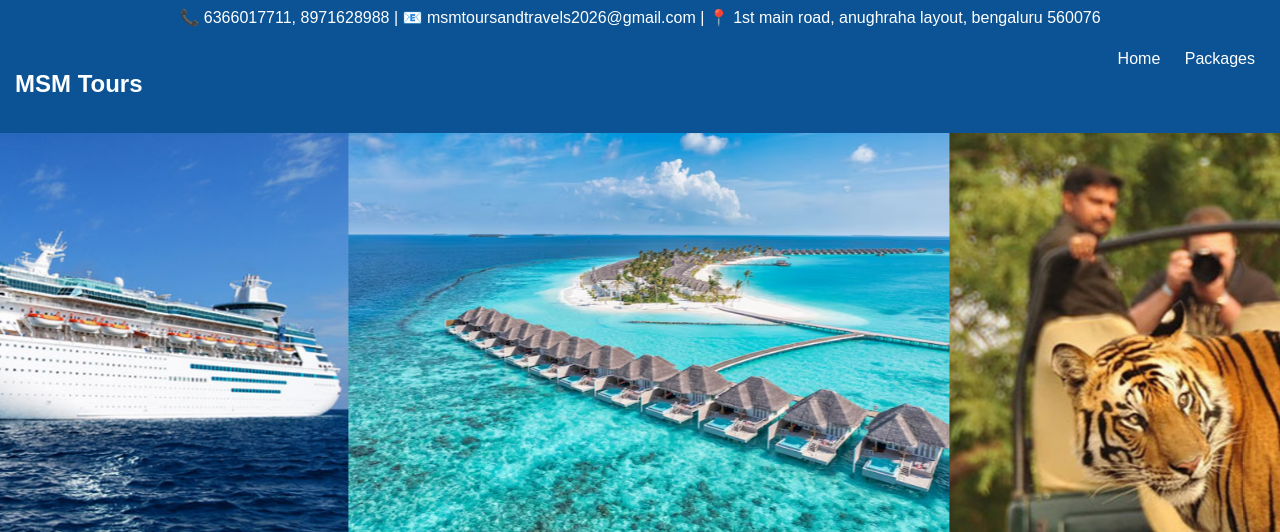
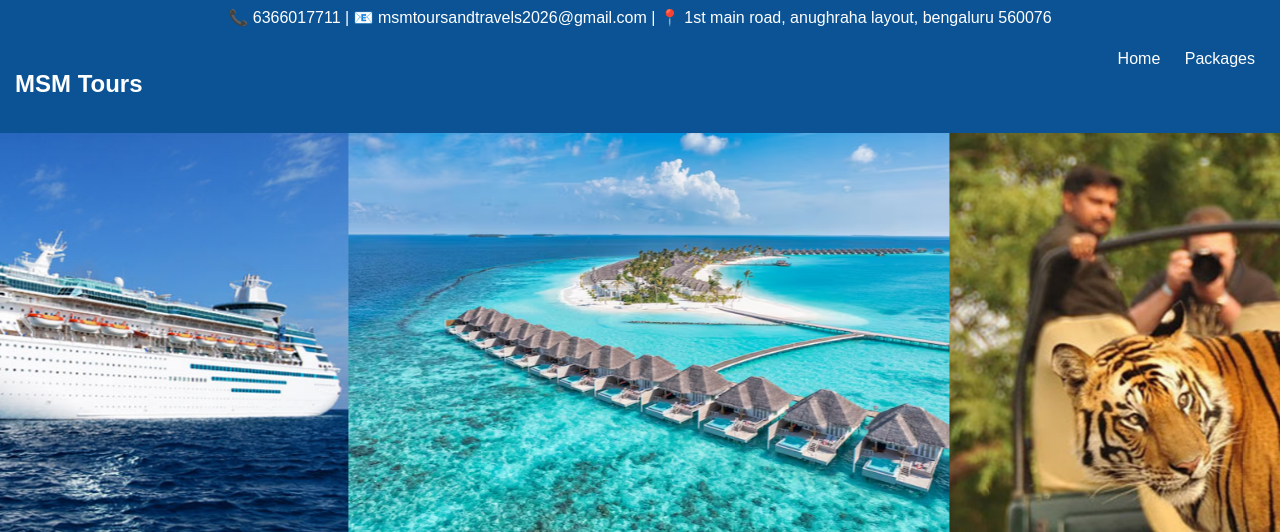
Before and after one commit to Michelle3212/MSM-Tours-Travels, a Flask app: page / in a window 1280 px wide. Shown: the top 532 px of the page. Run offline with Flask 3, Linux system fonts and the light colour scheme.

Commit message:
added requests

```diff
--- a/templates/index.html
+++ b/templates/index.html
@@ -11,7 +11,7 @@
 
 <!-- TOP CONTACT BAR -->
 <div style="background:#0b5394;color:white;text-align:center;padding:8px;">
-📞 6366017711, 8971628988 |
+📞 6366017711 |
 📧 msmtoursandtravels2026@gmail.com |
 📍 1st main road, anughraha layout, bengaluru 560076
 </div>
```
